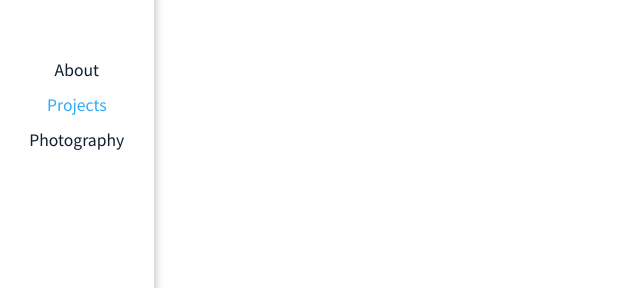
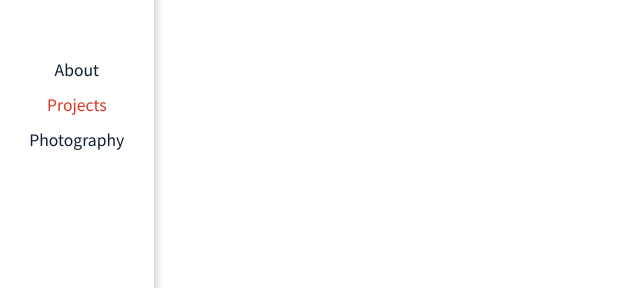
Before and after one commit to maksim-s/maksim-s.github.com, a Jekyll site: the page built from projects.html, in a window 1280 px wide. Shown: the part 344-632 px from the top of the page, without its empty margins (0-640 px from the left). Built offline with Jekyll 4.4.1, drawn with Linux system fonts in a browser that asks for light colours.

Commit message:
pages links

```diff
--- a/about.html
+++ b/about.html
@@ -6,7 +6,7 @@
 <section class="content">
   <style type="text/css">
     #about {
-      color: #32AAFA;
+      color: #D93722;
     }
   </style>
   <h1>About</h1>
--- a/photography.html
+++ b/photography.html
@@ -11,7 +11,7 @@
   <link rel="stylesheet" href="/js/photoMosaic/files/css/prettyPhoto.css" />
   <style type="text/css">
     #photography {
-      color: #32AAFA;
+      color: #D93722;
     }
   </style>
 </head>
--- a/projects.html
+++ b/projects.html
@@ -6,7 +6,7 @@
 <section class="content">
   <style type="text/css">
     #projects {
-      color: #32AAFA;
+      color: #D93722;
     }
   </style>
   <h1>Projects</h1>
```
